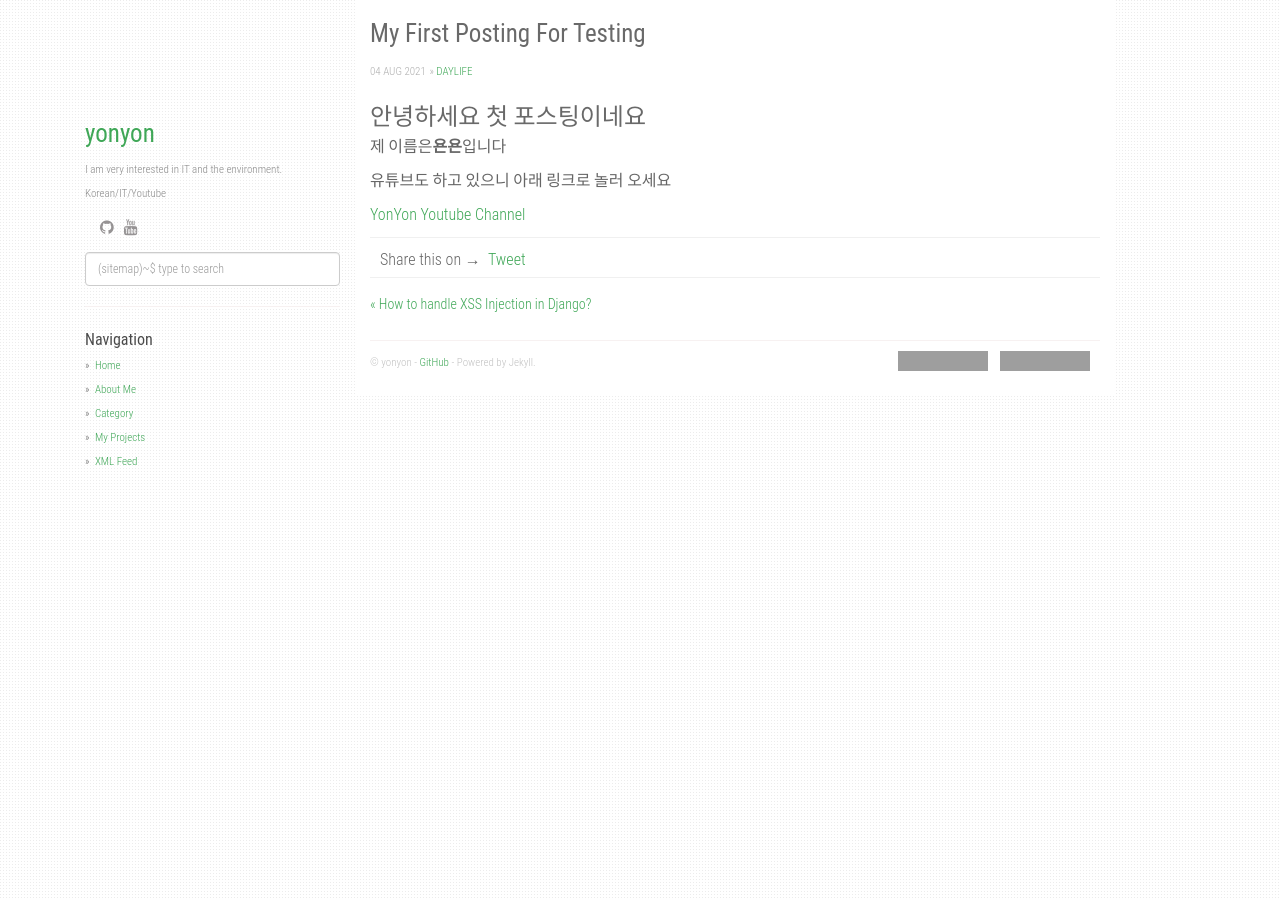
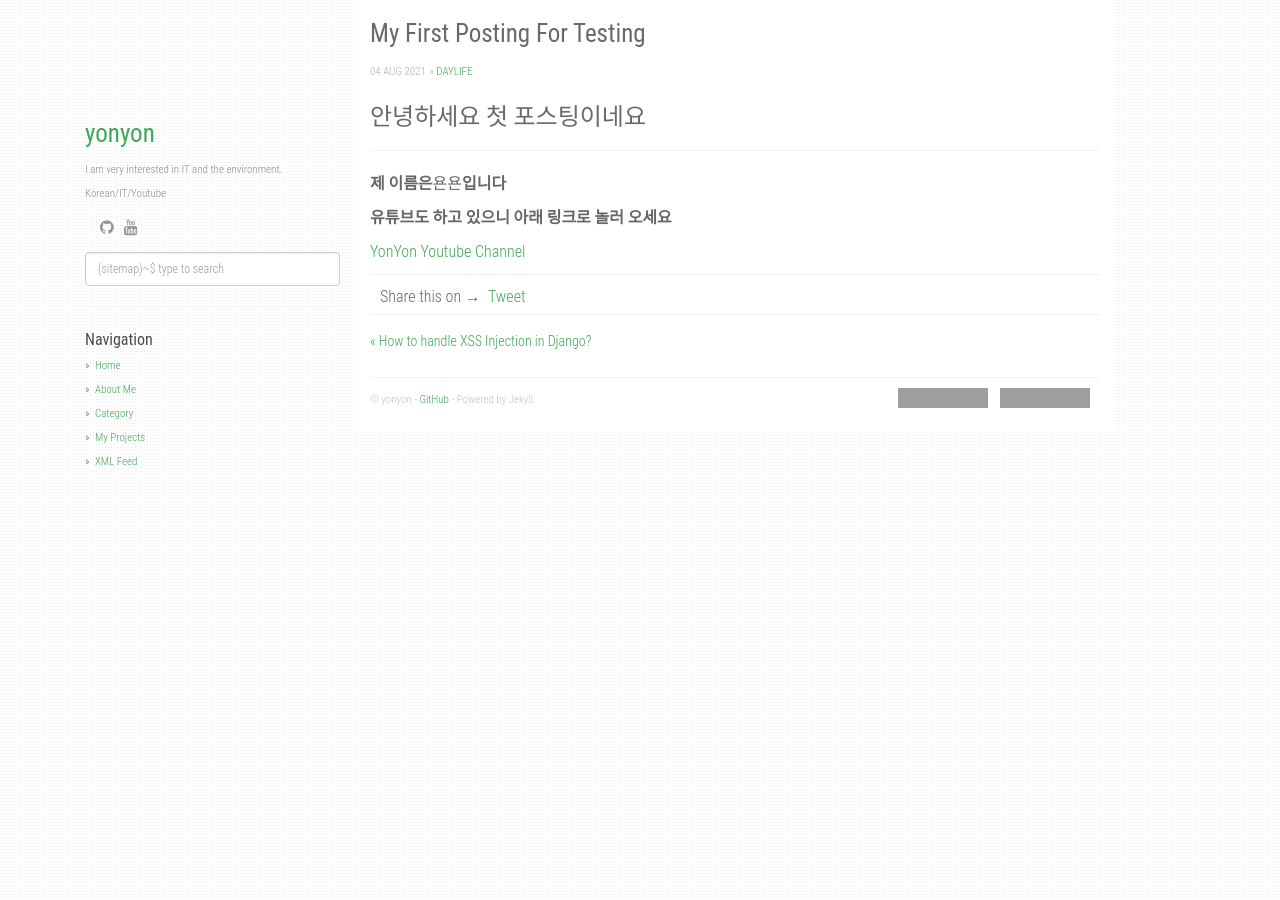
Before and after one commit to agusmakmun/agusmakmun.github.io, a Jekyll site: the page built from _posts/2021-08-04-first-posting!.md, in a window 1280 px wide. Built offline with Jekyll 4.4.1, drawn with Linux system fonts in a browser that asks for light colours; nearby versions of some CDN libraries; comment, search, counter and statistics services are not loaded; grey boxes are pictures that could not be loaded.

```diff
--- a/_posts/2021-08-04-first-posting!.md
+++ b/_posts/2021-08-04-first-posting!.md
@@ -11,12 +11,17 @@ categories: [daylife]
 ### 안녕하세요 첫 포스팅이네요
 
 
-제 이름은**욘욘**입니다
+
+---
+
+
+
+**제 이름은**욘욘**입니다**
 
 
 
 
-유튜브도 하고 있으니 아래 링크로 놀러 오세요
+**유튜브도 하고 있으니 아래 링크로 놀러 오세요**
 
 
 
```
